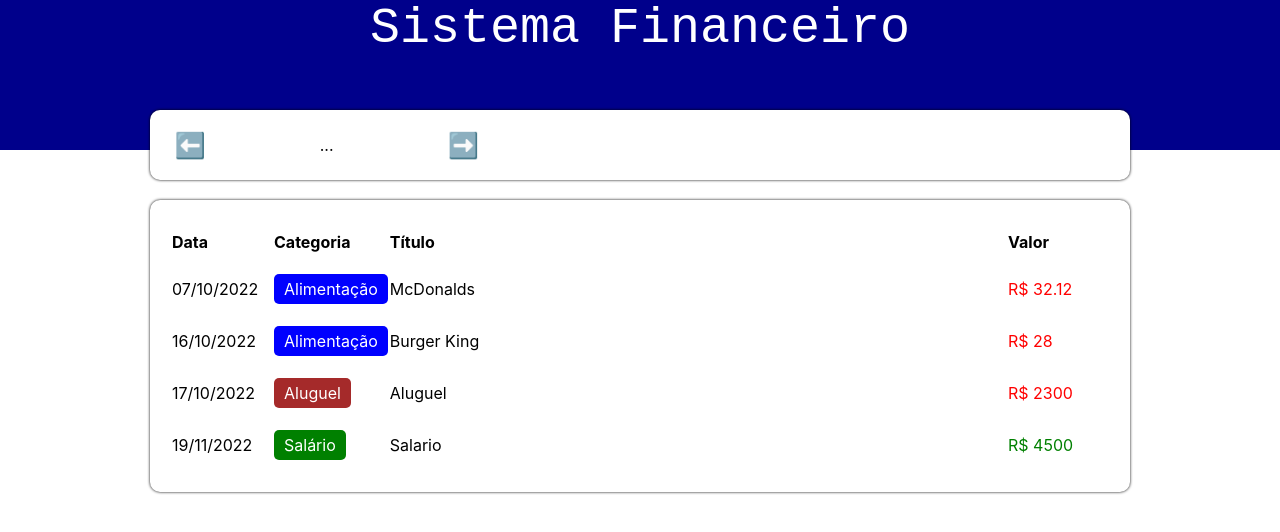
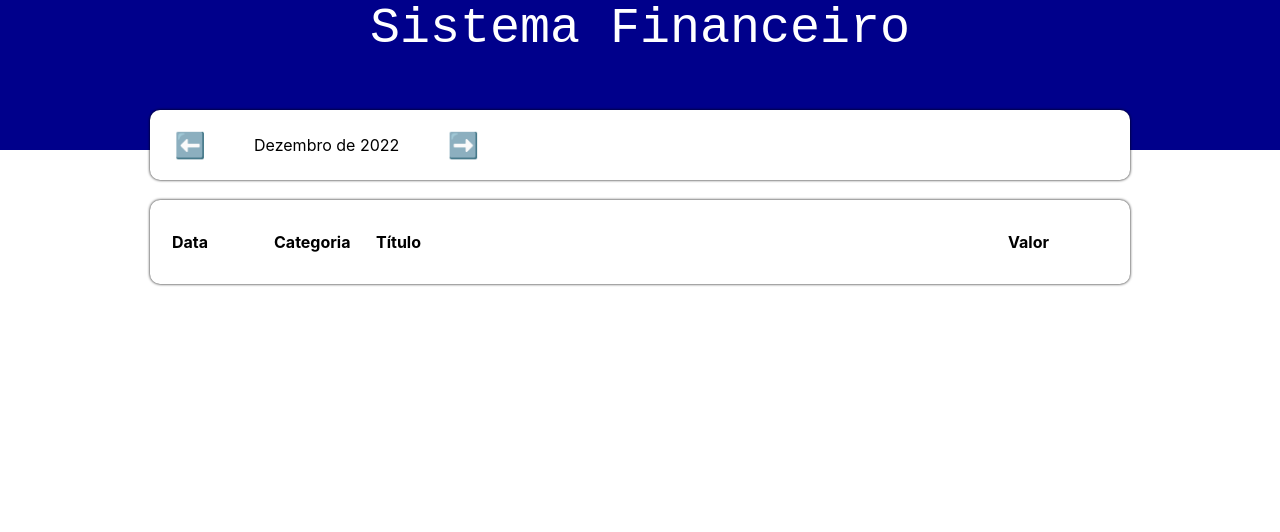
Before and after one commit to Sofia-Magalhaes/Personal-Finances, a React (Create React App) app in the folder expense-tracker/: page / in a window 1280 px wide. Shown: the top 532 px of the page. Built offline with nearby package versions, Linux system fonts and the light colour scheme.

Commit message:
Arrumando data e criando o ResumeItem

```diff
--- a/expense-tracker/src/App.tsx
+++ b/expense-tracker/src/App.tsx
@@ -12,10 +12,16 @@ const App = () => {
   const [list, setList] = useState(items);
   const [filteredList, setFilteredList] = useState<Item[]>([]);
   const [currentMonth, setCurrentMonth] = useState(getCurrentMonth());
+  const [income, setIncome] = useState(0);
+  const [expense, setExpense] = useState(0);
 
   useEffect(() => {
     setFilteredList(filterListByMonth(list, currentMonth));
   }, [list, currentMonth]);
+
+  const handleMonthChange = (newMonth: string) =>{
+    setCurrentMonth(newMonth);
+  }
 
   return (
     <C.Container>
@@ -24,12 +30,17 @@ const App = () => {
       </C.Header>
       <C.Body>
 
-        <InfoArea currentMonth={currentMonth}/>
+        <InfoArea
+          currentMonth={currentMonth}
+          onMonthChange={handleMonthChange}
+          income={income}
+          expense={expense}
+        />
 
         {/* Area de inserção */}
 
-        {/* <TableArea list={filteredList}/> */}
-        <TableArea list={list} />
+
+        <TableArea list={filteredList} />
 
       </C.Body>
     </C.Container>
--- a/expense-tracker/src/components/InfoArea/index.tsx
+++ b/expense-tracker/src/components/InfoArea/index.tsx
@@ -1,12 +1,41 @@
+
 import * as C from './styles';
+import {formatCurrentMonth} from '../../helpers/dateFilter';
 
-export const InfoArea = () => {
+type Props = {
+    currentMonth: string;
+    onMonthChange: (newMonth:string) => void;
+    income: number;
+    expense: number;
+}
+
+export const InfoArea = ({currentMonth, onMonthChange,income,expense}: Props) => {
+
+    const handlePrevMonth = ()=>{
+        let [year,month] = currentMonth.split('-');
+        let currentDate = new Date(parseInt(year), parseInt(month) - 1,1);
+        currentDate.setMonth(currentDate.getMonth() - 1);
+        onMonthChange(`${currentDate.getFullYear()}-${currentDate.getMonth()+1}`);
+
+    }
+
+    const handleNextMonth = ()=>{
+        let [year,month] = currentMonth.split('-');
+        let currentDate = new Date(parseInt(year), parseInt(month) - 1,1);
+        currentDate.setMonth(currentDate.getMonth() + 1);
+        onMonthChange(`${currentDate.getFullYear()}-${currentDate.getMonth()+1}`);
+
+    }
+
+
+
+
     return (
         <C.Container>
             <C.MonthArea>
-                <C.MonthArrow>⬅️</C.MonthArrow>
-                <C.MonthTitle>...</C.MonthTitle>
-                <C.MonthArrow>➡️</C.MonthArrow>
+                <C.MonthArrow onClick={handlePrevMonth}>⬅️</C.MonthArrow>
+                <C.MonthTitle>{formatCurrentMonth(currentMonth)}</C.MonthTitle>
+                <C.MonthArrow onClick={handleNextMonth}>➡️</C.MonthArrow>
             </C.MonthArea>
             <C.ResumeArea>
 
--- /dev/null
+++ b/expense-tracker/src/components/ResumeItem/index.tsx
@@ -0,0 +1,5 @@
+import * as C from './styles';
+
+export const ResumeItem = () => {
+
+}
--- /dev/null
+++ b/expense-tracker/src/components/ResumeItem/styles.ts
@@ -0,0 +1 @@
+import styled from "styled-components";
--- a/expense-tracker/src/helpers/dateFilter.ts
+++ b/expense-tracker/src/helpers/dateFilter.ts
@@ -29,3 +29,9 @@ export const formatDate = (date: Date): string => {
 }
 
 const addZeroToDate = (n: number): string => n < 10 ? `0${n}` : `${n}`;
+
+export const formatCurrentMonth = (currentMonth:string): string => {
+    let [year, month] = currentMonth.split('-');
+    let months = ['Janeiro', 'Fevereiro', 'Março', 'Abril', 'Maio', 'Junho', 'Julho', 'Agosto', 'Setembro','Outubro','Novembro','Dezembro'];
+    return `${months[parseInt(month) - 1]} de ${year}`;
+}
```
